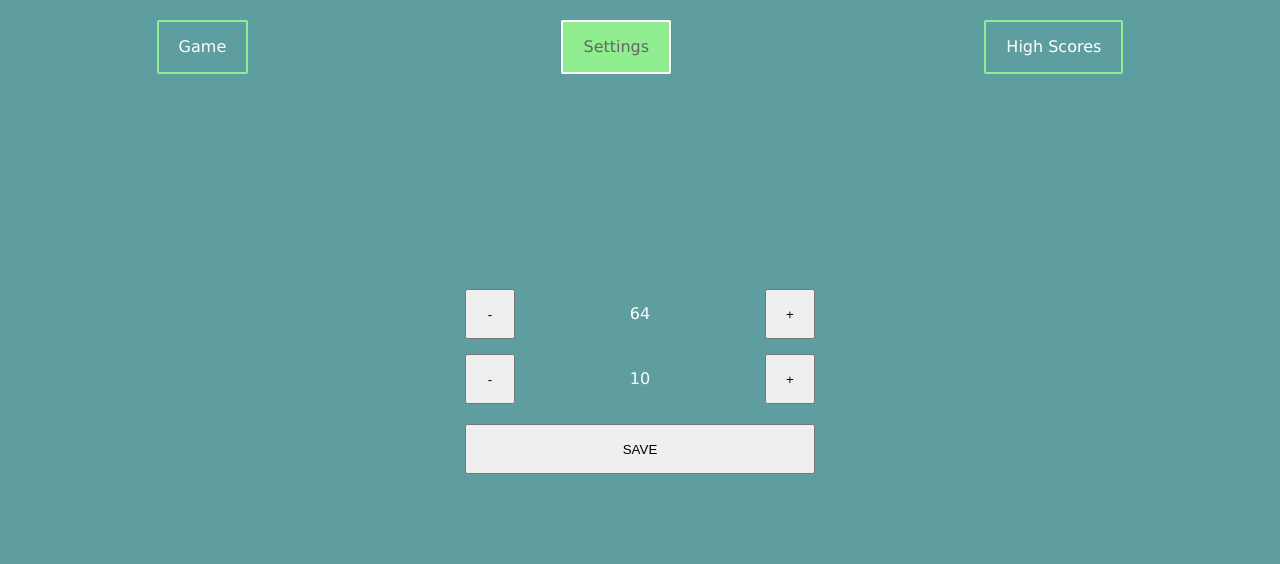
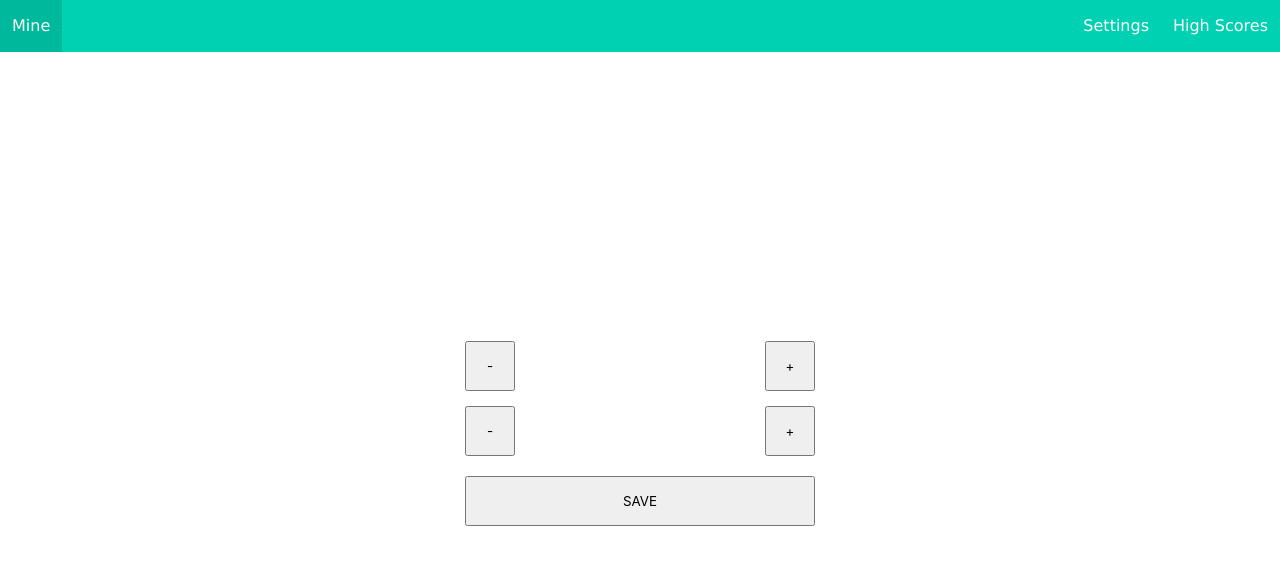
Before and after one commit to ThomasAndrewMacLean/mine, a Vue app: page /#/Settings in a window 1280 px wide. Shown: the top 564 px of the page. Built offline with nearby package versions, Linux system fonts and the light colour scheme.

Commit message:
using bulma

```diff
--- a/package.json
+++ b/package.json
@@ -14,6 +14,7 @@
   "license": "ISC",
   "dependencies": {
     "babel-preset-env": "^1.6.1",
+    "bulma": "^0.7.1",
     "serve": "^6.5.6",
     "vue": "^2.5.16",
     "vue-hot-reload-api": "^2.3.0",
--- a/src/App.vue
+++ b/src/App.vue
@@ -1,10 +1,22 @@
 <template>
 <div>
-  <ul>
-    <span  v-for="item in menuItems"  class="menu-items" :key="item.title">
-      <router-link class="menu-item" :to="item.link" >  {{ item.title }}   </router-link>
-    </span>
-  </ul>
+  <div class="navbar is-primary">
+    <div class="navbar-brand">
+      <a class="navbar-item" href="#/Game">Mine</a>
+      <div class="navbar-burger" @click="showNav = !showNav" :class="{ 'is-active': showNav }"  >
+        <span aria-hidden="true"></span>
+        <span aria-hidden="true"></span>
+        <span aria-hidden="true"></span>
+      </div>
+    </div>
+    <div class="navbar-menu" :class="{ 'is-active': showNav }">
+      <div class="navbar-end">
+        <a  v-for="item in menuItems" @click="showNav = false"  class="navbar-item"  :key="item.title" :href="item.link">
+            {{ item.title }}
+        </a>
+      </div>
+    </div>
+  </div>
 
   <router-view class="router-view"></router-view>
 </div>
@@ -16,14 +28,14 @@ export default {
   data() {
     return {
       //user: this.$store.user,
+      showNav: false
     };
   },
   computed: {
     menuItems() {
       let menuItems = [
-        { title: "Game", link: "/Game" },
-        { title: "Settings", link: "/Settings" },
-        { title: "High Scores", link: "/Scores" }
+        { title: "Settings", link: "#/Settings" },
+        { title: "High Scores", link: "#/Scores" }
       ];
       return menuItems;
     }
@@ -32,7 +44,13 @@ export default {
 </script>
 
 <style>
-.menu-items {
+.menu-item {
+  color: white;
+}
+.is-active a {
+  color: #4a4a4a !important;
+}
+/* .menu-items {
   margin-top: 20px;
   display: flex;
   justify-content: space-around;
@@ -56,5 +74,5 @@ ul {
   background: lightgreen;
   border: 2px solid white;
   color:#666;
-}
+} */
 </style>
--- a/src/main.css
+++ b/src/main.css
@@ -1,4 +1,5 @@
 @import './reset.css';
+@import 'bulma/css/bulma.css';
 body {
     background: cadetblue;
     color: white;
@@ -12,9 +13,9 @@ body {
 }
 
 .main {
-    margin-top: -100px;
+    /* margin-top: -100px; */
     position: absolute;
-    height: 100%;
+    height: calc(100vh - 52px);
     width: 100vw;
     display: flex;
     justify-content: center;
```
Also changed, not shown: 1 other file (tests, documents, lock files or other folders).
